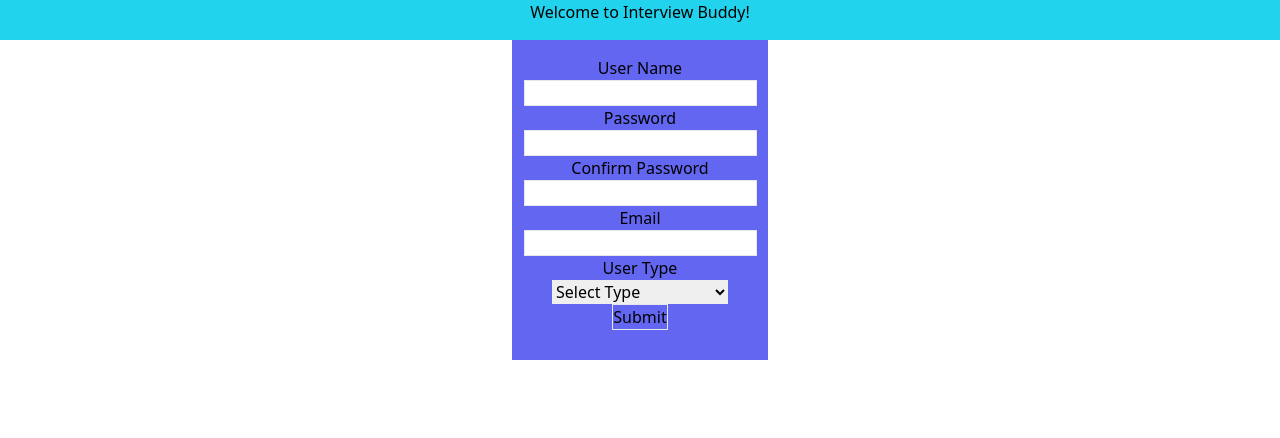
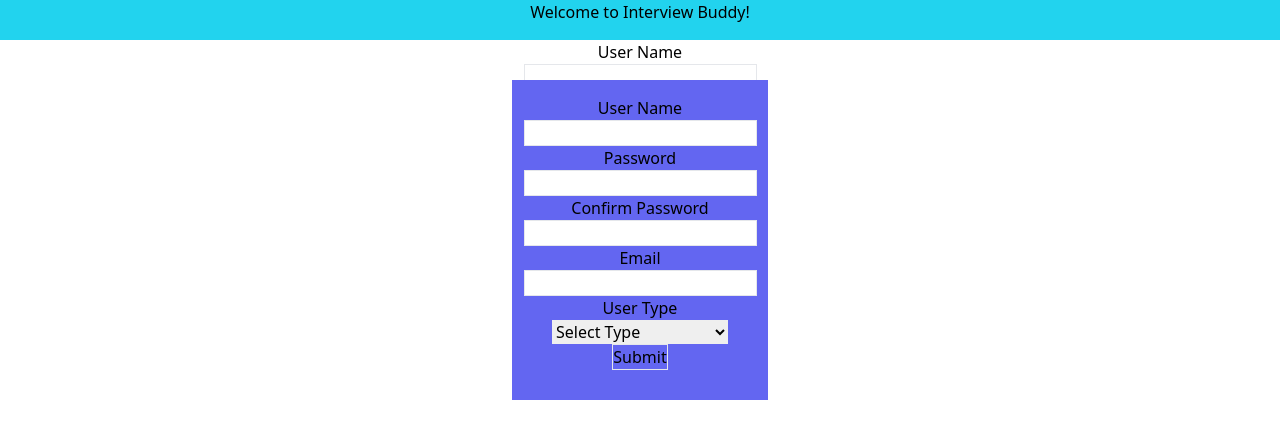
Before and after one commit to Interview-Buddy/interview-buddy-fe, a Next.js app: page / in a window 1280 px wide. Shown: the top 438 px of the page. Built offline with nearby package versions, Linux system fonts and the light colour scheme.

Commit message:
Add basic styling for Modal

```diff
--- a/src/components/login.tsx
+++ b/src/components/login.tsx
@@ -1,12 +1,16 @@
 import { useState } from "react"
-
+import SignUp from "./signup";
 
 const Login = () => {
 
   const [userName, setUserName] = useState('');
   const [password, setPassword] = useState('');
+  const [modal, showModal] = useState(true);
 
   return (
+    <>
+      {modal && <SignUp />}
+
       <section className="flex flex-col items-center">
         <form className="flex flex-col items-center">
           <div className="flex flex-col items-center">
@@ -35,8 +39,12 @@ const Login = () => {
             value="Sign In"
             />
         </form>
-      <button className="border border-black-300">Sign Up</button>
+        <button
+          className="border border-black-300"
+          onClick={e => showModal(true)}
+          >Sign Up</button>
       </section>
+    </>
   )
 }
 
--- a/src/components/signup.tsx
+++ b/src/components/signup.tsx
@@ -8,9 +8,9 @@ const SignUp = () => {
   const [email, setEmail] = useState('');
 
   return (
-    <section className="flex flex-col items-center">
-      <form className="flex flex-col items-center box-border
-        h-80 w-64 p-4 bg-indigo-500">
+    <section className="flex flex-col items-center absolute inset-0 top-20">
+      <form
+        className="flex flex-col items-center box-border h-80 w-64 p-4 bg-indigo-500">
       <div className="flex flex-col items-center">
           <label htmlFor="userName">User Name</label>
           <input
--- a/src/pages/index.tsx
+++ b/src/pages/index.tsx
@@ -2,8 +2,10 @@ import Head from 'next/head'
 import Header from '@components/header'
 import Login from '@components/login'
 import SignUp from '@components/signup'
+import { useState } from 'react'
 
 export default function Home() {
+
   return (
     <>
     <Head>
@@ -14,8 +16,7 @@ export default function Home() {
     </Head>
     <main>
       <Header />
-      {/* <Login /> */}
-      <SignUp />
+      <Login />
     </main>
    </>
   )
```
Lines whose indentation alone changed are shown as unchanged.
